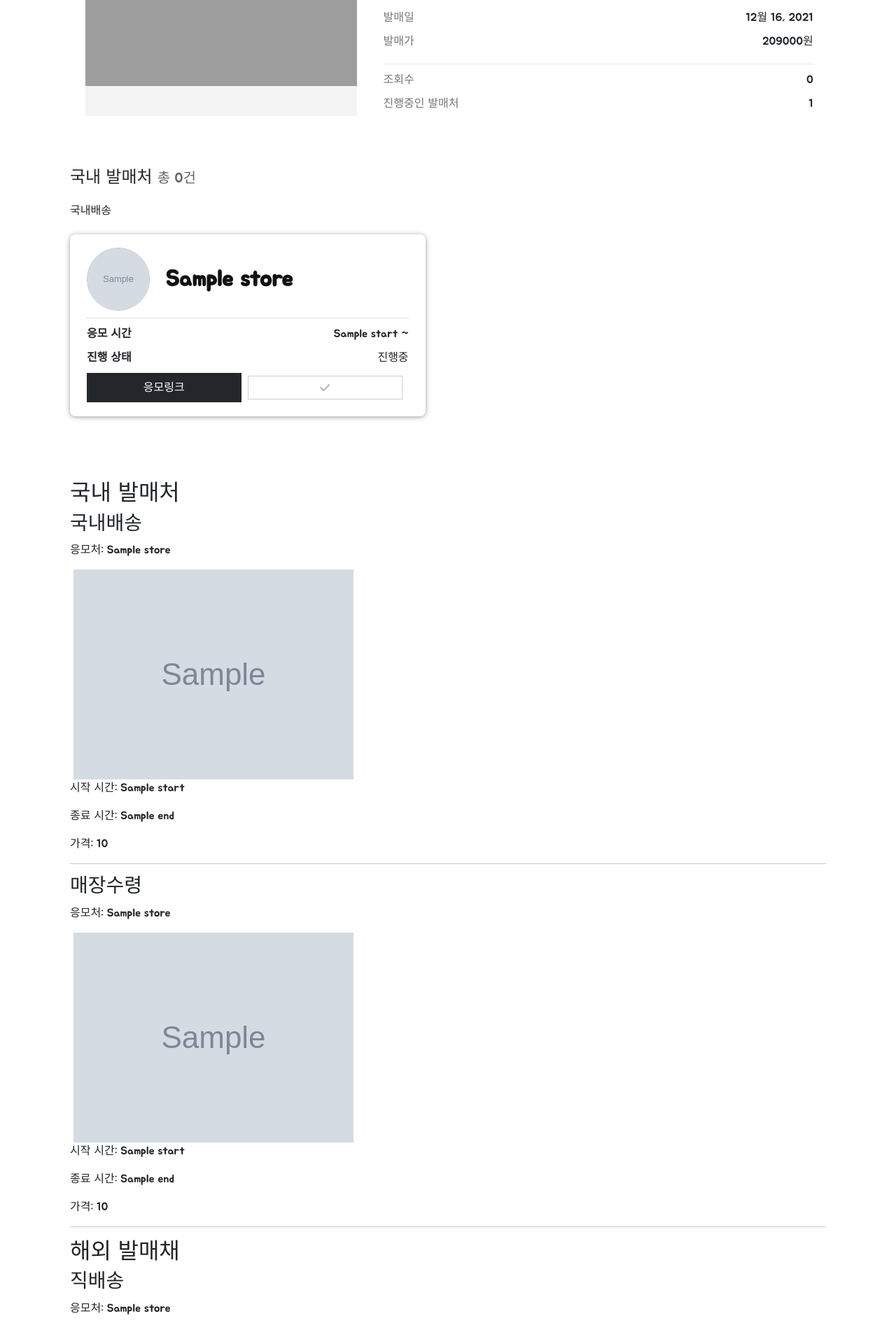
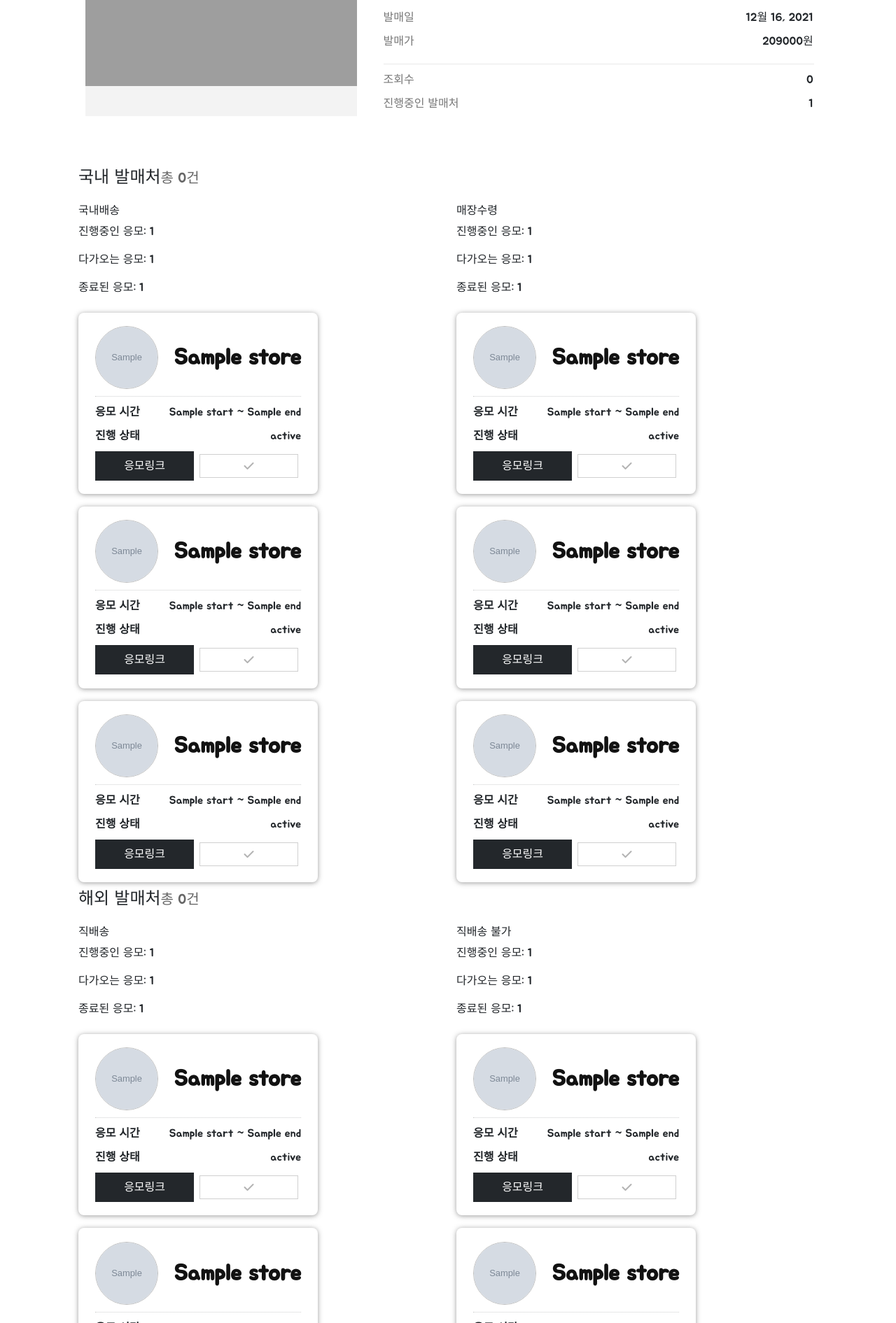
Before and after one commit to leeyounwoo/DRAWA, a Django app: template drawa/templates/drawa/detail.html in a window 1280 px wide. Shown: the part 341-2232 px from the top of the page at 70% size. Run offline with Django 3.2, Linux system fonts and the light colour scheme; data comes from the database, SQL or seed files in the repository; tables that the repository leaves empty hold one stand-in row (values such as "Sample post"); the template is opened without the code that fills it: values that come from a table or form of the project are taken from there, most other values are stand-ins (such as "Sample title", 1, 10 or a date in 2020); grey boxes marked "Sample" are stand-in pictures; some libraries are stand-ins or nearby versions; grey boxes are pictures that could not be loaded.

Commit message:
211113 Add grid drawa templates detail.html

```diff
--- a/drawa/templates/drawa/detail.html
+++ b/drawa/templates/drawa/detail.html
@@ -59,108 +59,86 @@
 
     </div>
 
-    <div class="releaseList-countryDiv">
+    <div class="releaseList-countryDiv container">
+      <div class="row">
         <div class="sub-title">
-        <h4>국내 발매처
-          <span>총 0건</span>
-        </h4>
+          <h4>국내 발매처<span>총 0건</span></h4>
         </div>
+        <div class="col-6">
+          <div>
             <h6>국내배송</h6>
-
+            <p>진행중인 응모: {{korea_can_delivery_proceeding_draws|length}}</p>
+            <p>다가오는 응모: {{korea_can_delivery_upcoming_draws|length}}</p>
+            <p>종료된 응모: {{korea_can_delivery_finished_draws|length}}</p>
+            {% for draw in korea_can_delivery_proceeding_draws %}
+                {% include 'drawa/detailcard.html' %}
+            {% endfor %}
+            {% for draw in korea_can_delivery_upcoming_draws %}
+                {% include 'drawa/detailcard.html' %}
+            {% endfor %}
             {% for draw in korea_can_delivery_finished_draws %}
                 {% include 'drawa/detailcard.html' %}
-
-        {% comment %} 카드섹션 {% endcomment %}
-        {% comment %} <div class="country-table">
-          <div class="releaseCard">
-            <div class="CardContent1">
-              <div class="CardLogo">
-                <img class="Card_brandImg" src="{{ draw.store.store_img_url }}" alt="">
-                  <img class="countryflag" src="{{draw.store.nation_flag_url}}" alt="">
-              </div>
-              <div class="CardContentList">
-                <span>{{draw.store.name}}</span>
+            {% endfor %}
           </div>
         </div>
-            <div class="CardContent2">
-              <div class="CardContent2-drawTime">
-                <div class="Cate">응모 시간</div>
-                <div class="Content">{{draw.start}} ~ </div>
-              </div>
-              <div class="CardContent2-status"></div>
-                <div class="Cate">진행 상태</div>
-                <div class="Content">진행중</div>
-            </div>
-            <div class="CardContent3">
-              <!-- 링크박스 -->
-              <span id="card-linkkr2" style="">
-                <div id="count_todays_statuskr2linkBtn" class="card_link" style="cursor:pointer;" onclick="window.open('https://www.nike.com/kr/launch/t/men/fw/basketball/DJ4375-004/mslh95/air-jordan-2-retro-low-sp', 'mywindow');">
-                  <span class="direct-link-text" id="count_todays_statuskr2linkBtnText">응모링크</span>
-                </div>
-              </span>
-							<!-- 체크박스 -->
-              <span class="links-container" id="links-container-kr-2">
-                <input type="hidden" id="drawCheck_statuskr2" value="참여전">
-                <!-- 참여전 체크박스 -->
-                <div class="card_checkBox" id="draw_checkBoxkr2" style="background-color:white; color:#b3b3b3;">
-                  <span><i class="fas fa-check" aria-hidden="true"></i> <span id="drawCheck_statusTxtkr2"></span></span>
-                </div>
-              </span>
+        <div class="col-6">
+          <div>
+            <h6>매장수령</h6>
+            <p>진행중인 응모: {{korea_not_delivery_proceeding_draws|length}}</p>
+            <p>다가오는 응모: {{korea_not_delivery_upcoming_draws|length}}</p>
+            <p>종료된 응모: {{korea_not_delivery_finished_draws|length}}</p>
+            {% for draw in korea_not_delivery_proceeding_draws %}
+                {% include 'drawa/detailcard.html' %}
+            {% endfor %}
+            {% for draw in korea_not_delivery_upcoming_draws %}
+                {% include 'drawa/detailcard.html' %}
+            {% endfor %}
+            {% for draw in korea_not_delivery_finished_draws %}
+                {% include 'drawa/detailcard.html' %}
+            {% endfor %}
           </div>
         </div>
-        </div> {% endcomment %}
-      {% endfor %}
-
-
-    </div>
-    <h2>국내 발매처</h2>
-    <h3>국내배송</h3>
-    {% for draw in korea_can_delivery %}
-      <p>응모처: {{ draw.store.name }}</P>
-      <img src="{{draw.store.nation_flag_url}}" alt="">
-      <img src="{{ draw.store.store_img_url }}" alt="">
-      <P>시작 시간: {{draw.start}}</P>
-      <P>종료 시간: {{draw.end}}</P>
-      <P>가격: {{draw.product.price}}</P>
-      <hr>
-    {% endfor %}
-
-    <h3>매장수령</h3>
-    {% for draw in korea_not_delivery %}
-      <p>응모처: {{ draw.store.name }}</P>
-      <img src="{{draw.store.nation_flag_url}}" alt="">
-      <img src="{{ draw.store.store_img_url }}" alt="">
-      <P>시작 시간: {{draw.start}}</P>
-      <P>종료 시간: {{draw.end}}</P>
-      <P>가격: {{draw.product.price}}</P>
-      <hr>
-    {% endfor %}
-
-    <h2>해외 발매채</h2>
-    <h3>직배송</h3>
-    {% for draw in abroad_direct %}
-      <p>응모처: {{ draw.store.name }}</P>
-      <img src="{{draw.store.nation_flag_url}}" alt="">
-      <img src="{{ draw.store.store_img_url }}" alt="">
-      <P>시작 시간: {{draw.start}}</P>
-      <P>종료 시간: {{draw.end}}</P>
-      <P>가격: {{draw.product.price}}</P>
-      <hr>
-    {% endfor %}
-
-    <h3>직배송 불가</h3>
-    {% for draw in abroad_not_direct %}
-      <p>응모처: {{ draw.store.name }}</P>
-      <img src="{{draw.store.nation_flag_url}}" alt="">
-      <img src="{{ draw.store.store_img_url }}" alt="">
-      <P>시작 시간: {{draw.start}}</P>
-      <P>종료 시간: {{draw.end}}</P>
-      <P>가격: {{draw.product.price}}</P>
-      <hr>
-    {% endfor %}
-
       </div>
 
-
+      <div class="row">
+        <div class="sub-title">
+          <h4>해외 발매처<span>총 0건</span></h4>
+        </div>
+        <div class="col-6">
+          <div>
+            <h6>직배송</h6>
+            <p>진행중인 응모: {{abroad_direct_proceeding_draws|length}}</p>
+            <p>다가오는 응모: {{abroad_direct_upcoming_draws|length}}</p>
+            <p>종료된 응모: {{abroad_direct_finished_draws|length}}</p>
+            {% for draw in abroad_direct_proceeding_draws %}
+                {% include 'drawa/detailcard.html' %}
+            {% endfor %}
+            {% for draw in abroad_direct_upcoming_draws %}
+                {% include 'drawa/detailcard.html' %}
+            {% endfor %}
+            {% for draw in abroad_direct_finished_draws %}
+                {% include 'drawa/detailcard.html' %}
+            {% endfor %}
+          </div>
+        </div>
+        <div class="col-6">
+          <div>
+            <h6>직배송 불가</h6>
+            <p>진행중인 응모: {{abroad_not_direct_proceeding_draws|length}}</p>
+            <p>다가오는 응모: {{abroad_not_direct_upcoming_draws|length}}</p>
+            <p>종료된 응모: {{abroad_not_direct_finished_draws|length}}</p>
+            {% for draw in abroad_not_direct_proceeding_draws %}
+                {% include 'drawa/detailcard.html' %}
+            {% endfor %}
+            {% for draw in abroad_not_direct_upcoming_draws %}
+                {% include 'drawa/detailcard.html' %}
+            {% endfor %}
+            {% for draw in abroad_not_direct_finished_draws %}
+                {% include 'drawa/detailcard.html' %}
+            {% endfor %}
+          </div>
+        </div>
+      </div>
+    </div>
   </div>
 {% endblock  %}
--- a/drawa/templates/drawa/detailcard.html
+++ b/drawa/templates/drawa/detailcard.html
@@ -12,11 +12,11 @@
     <div class="CardContent2">
       <div class="CardContent2-drawTime">
         <div class="Cate">응모 시간</div>
-        <div class="Content">{{draw.start}} ~ </div>
+        <div class="Content">{{draw.start}} ~ {{draw.end}}</div>
       </div>
       <div class="CardContent2-status"></div>
         <div class="Cate">진행 상태</div>
-        <div class="Content">진행중</div>
+        <div class="Content" id="state">{{state}}</div>
     </div>
     <div class="CardContent3">
       <!-- 링크박스 -->
@@ -36,3 +36,10 @@
     </div>
   </div>
 </div>
+
+{% block script %}
+<script>
+const alert = document.querySelector('#state')
+console.log(alert)
+</script>
+{% endblock script %}
--- a/drawa/views.py
+++ b/drawa/views.py
@@ -80,10 +80,10 @@ def detail(request, shoes_pk):
         if draw.store.nation == 'Korea':
             if draw.can_delivery == True:
 
-                # print('국내_온라인', draw)
+                print('국내_온라인', draw)
                 korea_can_delivery_proceeding_draws.append(draw)
             else:
-                # print('국내_오프라인', draw)
+                print('국내_오프라인', draw)
                 korea_not_delivery_proceeding_draws.append(draw)
         else:
             if draw.is_direct:
--- a/static/css/detail.css
+++ b/static/css/detail.css
@@ -100,7 +100,7 @@
 
 .releaseCard {
   float: left;
-  width: 47%;
+  /* width: 47%; */
   margin: 1.5% 3% 2% 0;
   box-shadow: 0px 1px 7px #44444487;
   border-radius: 8px;
```
Lines whose indentation alone changed are shown as unchanged.
